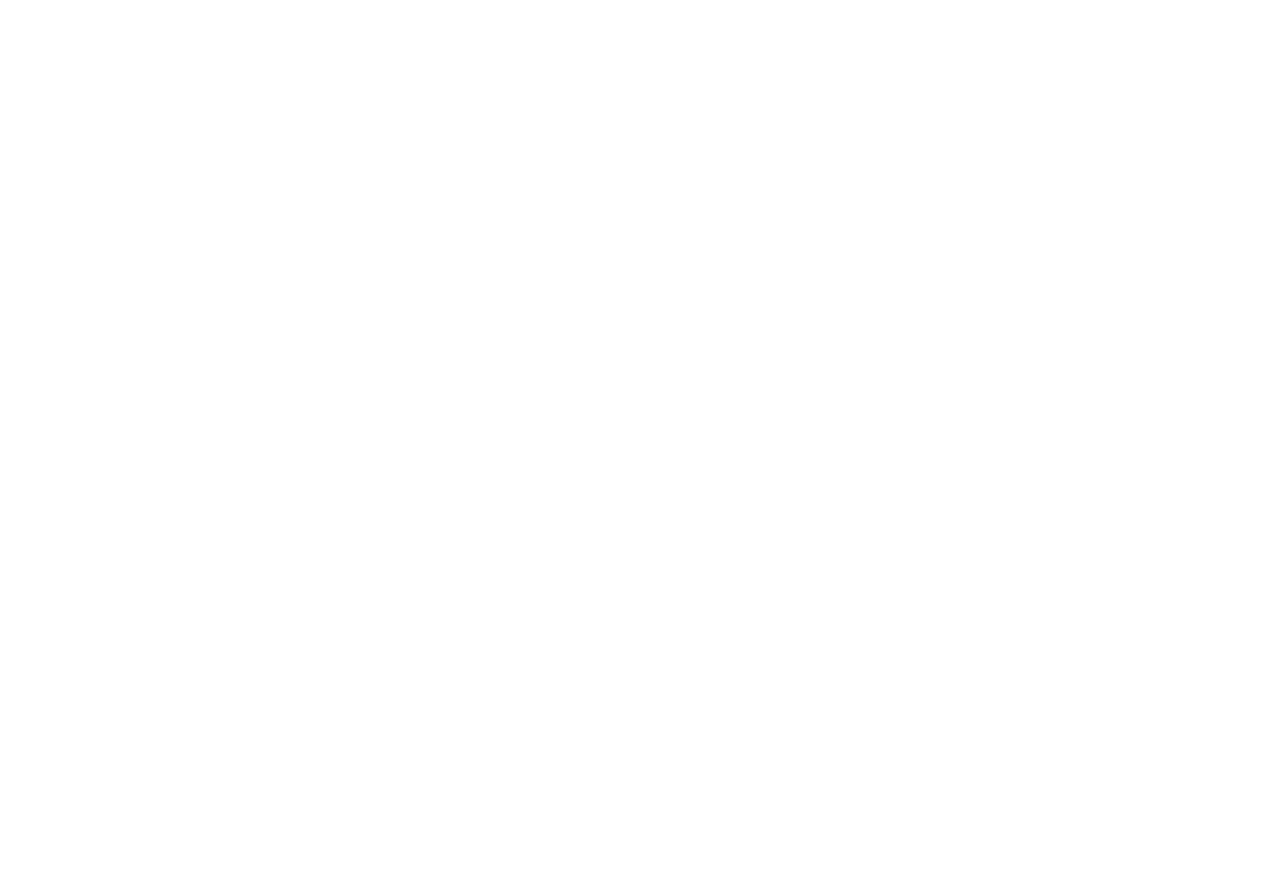
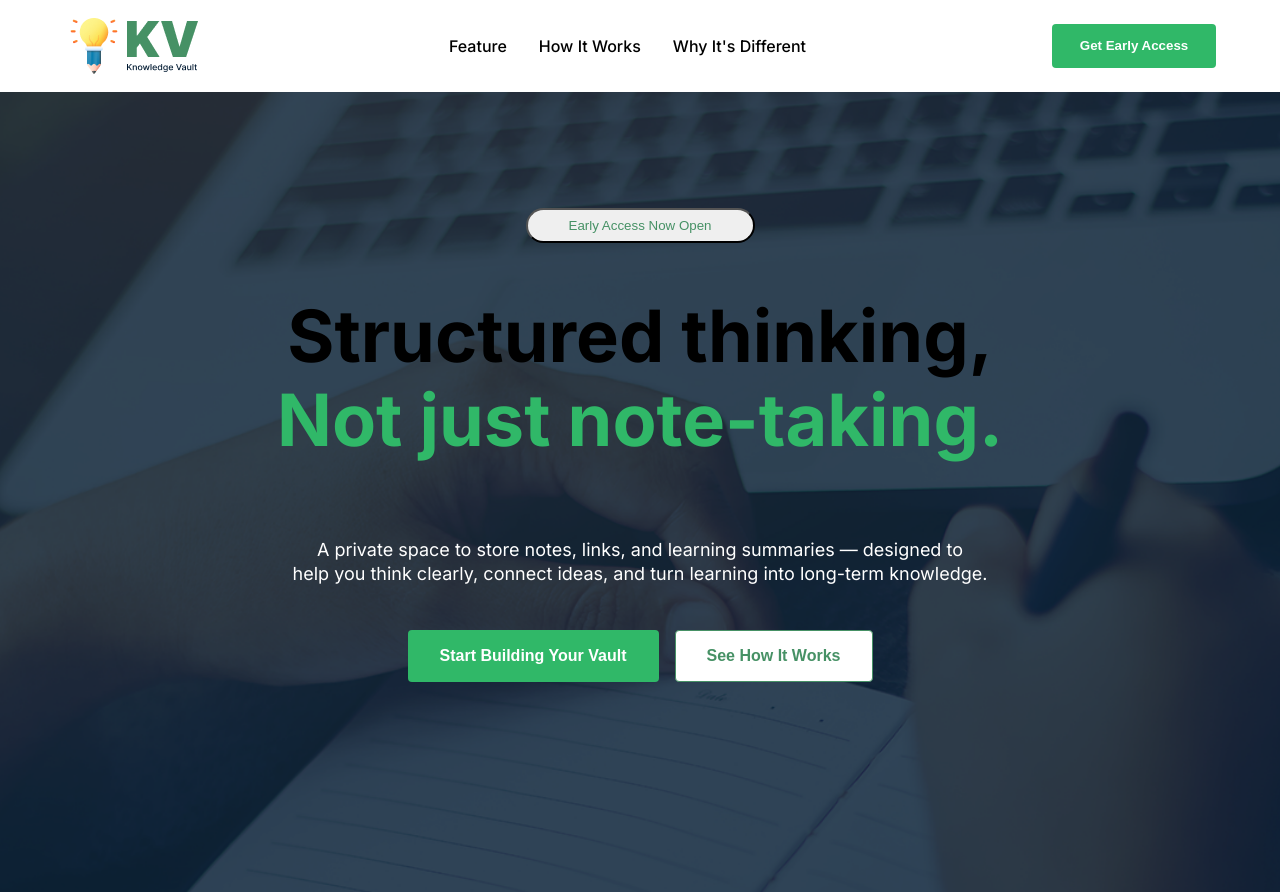
Before and after one commit to AlpacaMan009/B13-A01-Knowledge-Vault, a plain HTML site: page index.html in a window 1280 px wide. Before the commit the page ends 800 px from the top, so only its background shows below. Drawn offline with Linux system fonts and the light colour scheme.

Commit message:
done with navbar and hero section

```diff
--- a/index.html
+++ b/index.html
@@ -1,12 +1,73 @@
 <!DOCTYPE html>
 <html lang="en">
+
 <head>
     <meta charset="UTF-8">
     <meta name="viewport" content="width=device-width, initial-scale=1.0">
     <title>ASSIGNMENT01</title>
     <link rel="stylesheet" href="style.css">
+    <link rel="preconnect" href="https://fonts.googleapis.com">
+    <link rel="preconnect" href="https://fonts.gstatic.com" crossorigin>
+    <link
+        href="https://fonts.googleapis.com/css2?family=Inter:ital,opsz,wght@0,14..32,100..900;1,14..32,100..900&display=swap"
+        rel="stylesheet">
 </head>
-<body>
+
+<body class="inter">
+    <header>
+        <nav class="logo">
+
+            <div class="pic">
+                <img src="/assets/logo-navbar.png" alt="">
+            </div>
+
+            <ul>
+                <li><a href="">Feature</a></li>
+                <li><a href="">How It Works</a></li>
+                <li><a href="">Why It's Different</a></li>
+
+            </ul>
+
+            <button class="btn1">Get Early Access</button>
+
+
+        </nav>
+
+        <section class="banner">
+
+            <button class="small">
+                Early Access Now Open
+            </button>
+
+
+            <div class="big">
+
+                <p id="st">Structured thinking,</p>
+                <p id="st2">Not just note-taking.</p>
+
+
+            </div>
+
+            <div class="para">
+                <p>A private space to store notes, links, and learning summaries — designed to
+                    <br>
+                    help you think clearly, connect ideas, and turn learning into long-term knowledge.</p>
+            </div>
+
+            <div class="btns">
+                <button class="green"><a href="">Start Building Your Vault</a></button>
+                <button class="white"><a href="">See How It Works</a></button>
+
+            </div>
+
+            <!-- <div class="banner-image">
+                <img src="/assets/hero-bg.png" alt="">
+            </div> -->
+
+
+        </section>
+    </header>
 
 </body>
+
 </html>
--- a/style.css
+++ b/style.css
@@ -0,0 +1,238 @@
+*{
+    margin: 0;
+    padding:0 ;
+    box-sizing: border-box;
+    /* border: 1px solid red; */
+}
+
+
+.inter {
+  font-family: "Inter", sans-serif;
+  font-optical-sizing: auto;
+  font-weight: <weight>;
+  font-style: normal;
+}
+
+
+
+.logo{
+    display: flex;
+    justify-content: space-between;
+    align-items: center;
+    max-width: 1140;
+    width: 90%;
+    margin: 0 auto;
+
+    height: 92px;
+
+    gap: 40px;
+}
+
+.pic{
+
+    width: 139px;
+    height: 60px;
+
+}
+
+ul{
+    display: flex;
+    /* justify-content: space-around; */
+    align-items: center;
+    gap: 32px;
+    list-style: none;
+}
+
+a{
+    text-decoration: none;
+    color: black;
+    font-weight: 500;
+    font-size: 16;
+    width: 102px;
+    height: 24px;
+    line-height: 152%;
+    gap: 32px;
+
+
+}
+
+.btn1{
+    width: 164px;
+    height: 44px;
+    border-radius: 4px;
+    border-style: none;
+    padding: 12 16 12 16;
+    gap: 10px;
+    background-color: #30B868;
+
+    color: white;
+
+    font-weight: 600;
+    font-size: 16;
+    font-style: semi-bold;
+    line-height: 100%;
+
+}
+
+.btn1:hover{
+    background-color: #469165;
+    color: white;
+    cursor: pointer;
+}
+
+header{
+
+
+    width: 100%;
+    margin: 0 auto;
+
+}
+.banner{
+    text-align: center;
+
+    background: url(/assets/hero-bg.png);
+    background-size: cover;
+    background-position: center;
+    background-repeat: no-repeat;
+
+    width: 100%;
+    min-height: 100vh;
+    padding-bottom: 179.5PX;
+    position: absolute;
+
+
+
+}
+
+.small{
+    display: flex;
+    gap: 6px;
+    width: 229px;
+    height: 35px;
+    border-radius:1000px ;
+
+    text-align: center;
+    margin: 0 auto;
+    align-items: center;
+    justify-content: center;
+    margin-top: 115.5px;
+    color: #469165;
+}
+
+.small:hover{
+
+    background-color: #469165;
+    color: white;
+    cursor: pointer;
+}
+
+h5{
+    text-align: center;
+
+    margin: 0 auto;
+
+    width: 183px;
+    height: 19px;
+    font-size: 16px;
+    line-height: 100%;
+    font-weight: 500;
+
+}
+
+.big{
+
+    display: block;
+    justify-content: center;
+    align-items: center;
+
+    margin: 0 auto;
+    font-size: 72px;
+    line-height: 84px;
+    font-weight: 700;
+
+    margin-top: 51px;
+    margin-bottom: 76px;
+
+
+}
+
+#st2{
+    color: #30B868;
+}
+
+.para{
+    margin: 0 auto;
+    /* width: 1360px; */
+    height: 60px;
+    text-align: center;
+    font-size: 18px;
+    line-height: 24px;
+    font-weight: 400;
+    margin-bottom: 32px;
+    color: white;
+}
+
+.btns{
+    display: flex;
+    justify-content: center;
+    align-items: center;
+    width: 465px;
+    height: 52px;
+    gap: 16px;
+    text-align: center;
+    margin: 0 auto;
+}
+
+.green {
+    margin: 0 auto;
+    width: 251px;
+    height: 52px;
+    border-radius: 4px;
+    padding: 12px 16PX ;
+    gap: 10px;
+
+    background-color: #30B868;
+    border-style: none;
+}
+
+.green:hover{
+    background-color: #469165;
+    cursor: pointer;
+}
+
+.green a{
+    width: 189px;
+    height: 19px;
+    font-size: 16px;
+    font-weight: 600;
+    line-height: 100%;
+    color: white;
+
+}
+
+.white{
+    margin: 0 auto;
+    width: 198px;
+    height: 52px;
+    border-radius: 4px;
+    padding: 12 16 12 16;
+    gap: 10px;
+
+    background-color: white;
+    border:1px solid #469165
+}
+
+.white a{
+    width: 136px;
+    height: 19px;
+    font-size: 16px;
+    font-weight: 600;
+    line-height: 100%;
+    color: #469165;
+}
+
+.white :hover{
+    color: #30B868;
+    cursor: pointer;
+    background-color: white;
+}
```
